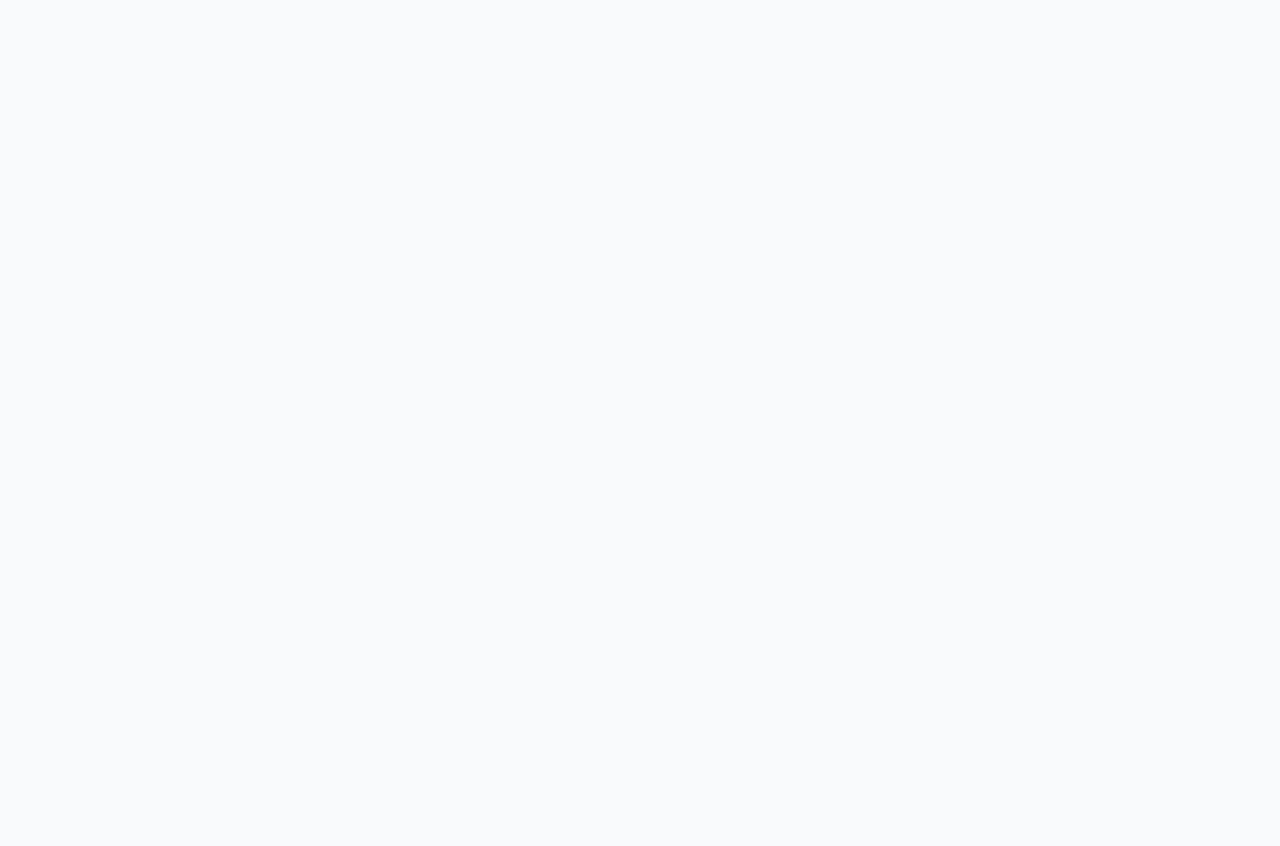
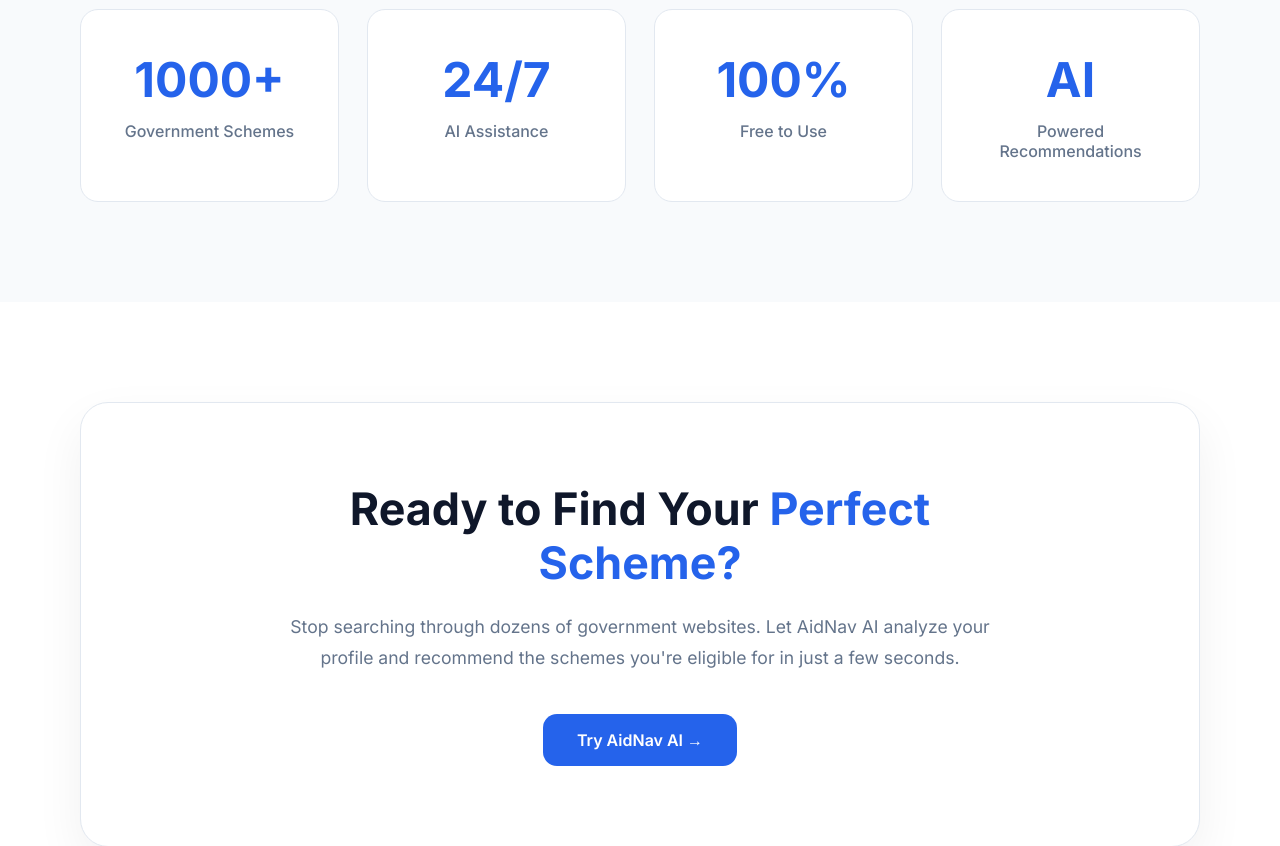
Before and after one commit to AmalRajMP/AidNav-AI, a React (Vite) app in the folder client/: page / in a window 1280 px wide. Shown: the part 2600-3446 px from the top of the page. Before the commit the page ends 2529 px from the top, so only its background shows below. Built offline with nearby package versions, Linux system fonts and the light colour scheme.

Commit message:
feat: complete landing page sections with CTA

```diff
--- /dev/null
+++ b/client/src/components/CTA/CTA.css
@@ -0,0 +1,92 @@
+.cta-section {
+  padding: 100px 24px;
+  background: #ffffff;
+}
+
+.cta-container {
+  max-width: 1120px;
+  margin: 0 auto;
+
+  padding: 80px 40px;
+
+  text-align: center;
+
+  background: #ffffff;
+
+  border: 1px solid var(--border-color);
+  border-radius: 28px;
+
+  box-shadow: 0 20px 50px rgba(15, 23, 42, 0.06);
+}
+
+.cta-container h2 {
+  max-width: 700px;
+  margin: 0 auto 20px;
+
+  font-size: clamp(2rem, 3.5vw, 2.8rem);
+  line-height: 1.2;
+  font-weight: 700;
+
+  color: var(--text-heading);
+}
+
+.cta-container h2 span {
+  color: var(--primary-color);
+}
+
+.cta-container p {
+  max-width: 700px;
+
+  margin: 0 auto 40px;
+
+  color: var(--text-secondary);
+
+  font-size: 1.1rem;
+  line-height: 1.8;
+}
+
+.cta-buttons {
+  display: flex;
+  justify-content: center;
+}
+
+.cta-primary {
+  padding: 16px 34px;
+
+  border: none;
+  border-radius: 14px;
+
+  background: var(--primary-color);
+  color: #fff;
+
+  font-size: 1rem;
+  font-weight: 600;
+
+  transition: all 0.3s ease;
+}
+
+.cta-primary:hover {
+  background: var(--primary-hover);
+
+  transform: translateY(-3px);
+
+  box-shadow: 0 14px 30px rgba(37, 99, 235, 0.25);
+}
+
+@media (max-width: 768px) {
+  .cta-section {
+    padding: 80px 24px;
+  }
+
+  .cta-container {
+    padding: 60px 24px;
+  }
+
+  .cta-container h2 {
+    font-size: 2rem;
+  }
+
+  .cta-primary {
+    width: 100%;
+  }
+}
--- /dev/null
+++ b/client/src/components/CTA/CTA.jsx
@@ -0,0 +1,31 @@
+import { Link, useNavigate } from "react-router-dom"
+
+import "./CTA.css"
+
+const CTA = () => {
+  const navigate = useNavigate()
+
+  return (
+    <section className="cta-section">
+      <div className="cta-container">
+        <h2>
+          Ready to Find Your
+          <span> Perfect Scheme?</span>
+        </h2>
+
+        <p>
+          Stop searching through dozens of government websites. Let AidNav AI
+          analyze your profile and recommend the schemes you're eligible for in
+          just a few seconds.
+        </p>
+        <div className="cta-buttons">
+          <Link to="/scheme-finder" className="cta-primary">
+            Try AidNav AI →
+          </Link>
+        </div>
+      </div>
+    </section>
+  )
+}
+
+export default CTA
--- a/client/src/components/Features/Features.jsx
+++ b/client/src/components/Features/Features.jsx
@@ -27,7 +27,7 @@
 
 const Features = () => {
   return (
-    <section className="features-section">
+    <section id="features" className="features-section">
       <div className="features-container">
         <div className="section-header">
           <span className="section-tag">Features</span>
--- a/client/src/components/Stats/Stats.css
+++ b/client/src/components/Stats/Stats.css
@@ -0,0 +1,58 @@
+.stats-section {
+  padding: 100px 24px;
+  background: #f8fafc;
+}
+
+.stats-container {
+  width: min(1120px, 92%);
+  margin: 0 auto;
+}
+
+.stats-grid {
+  display: grid;
+  grid-template-columns: repeat(4, 1fr);
+  gap: 28px;
+}
+
+.stat-card {
+  padding: 40px 24px;
+  text-align: center;
+
+  background: #fff;
+  border: 1px solid var(--border-color);
+  border-radius: var(--radius-lg);
+
+  transition: all 0.3s ease;
+}
+
+.stat-card:hover {
+  transform: translateY(-8px);
+  box-shadow: var(--shadow-lg);
+}
+
+.stat-card h2 {
+  font-size: clamp(2.2rem, 4vw, 3rem);
+  color: var(--primary-color);
+  margin-bottom: 12px;
+}
+
+.stat-card p {
+  color: var(--text-secondary);
+  font-weight: 500;
+}
+
+@media (max-width: 900px) {
+  .stats-grid {
+    grid-template-columns: repeat(2, 1fr);
+  }
+}
+
+@media (max-width: 600px) {
+  .stats-grid {
+    grid-template-columns: 1fr;
+  }
+
+  .stats-section {
+    padding: 80px 24px;
+  }
+}
--- a/client/src/components/Stats/Stats.jsx
+++ b/client/src/components/Stats/Stats.jsx
@@ -0,0 +1,43 @@
+import "./Stats.css"
+
+const stats = [
+  {
+    id: 1,
+    value: "1000+",
+    label: "Government Schemes",
+  },
+  {
+    id: 2,
+    value: "24/7",
+    label: "AI Assistance",
+  },
+  {
+    id: 3,
+    value: "100%",
+    label: "Free to Use",
+  },
+  {
+    id: 4,
+    value: "AI",
+    label: "Powered Recommendations",
+  },
+]
+
+const Stats = () => {
+  return (
+    <section className="stats-section">
+      <div className="stats-container">
+        <div className="stats-grid">
+          {stats.map((stat) => (
+            <div key={stat.id} className="stat-card">
+              <h2>{stat.value}</h2>
+              <p>{stat.label}</p>
+            </div>
+          ))}
+        </div>
+      </div>
+    </section>
+  )
+}
+
+export default Stats
--- a/client/src/pages/Home/Home.jsx
+++ b/client/src/pages/Home/Home.jsx
@@ -1,6 +1,8 @@
 import Hero from "../../components/Hero/Hero"
 import Features from "../../components/Features/Features"
 import HowItWorks from "../../components/HowItWorks/HowItWorks"
+import Stats from "../../components/Stats/Stats"
+import CTA from "../../components/CTA/CTA"
 
 const Home = () => {
   return (
@@ -8,6 +10,8 @@
       <Hero />
       <Features />
       <HowItWorks />
+      <Stats />
+      <CTA />
     </>
   )
 }
```
